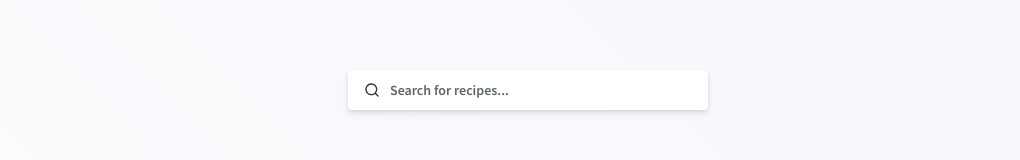
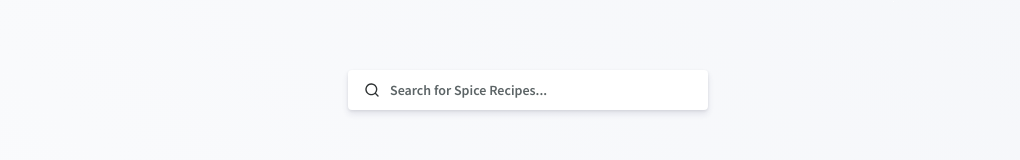
Before and after one commit to shaunsaker/spice-chef, a Next.js app: page / in a window 1280 px wide. Shown: the part 623-783 px from the top of the page, without its empty margins (112-1132 px from the left). Built offline with nearby package versions, Linux system fonts and the light colour scheme.

Commit message:
feature/scroll recipes into view on submit

```diff
--- a/src/components/BlankState.tsx
+++ b/src/components/BlankState.tsx
@@ -27,6 +27,7 @@ export const BlankState = ({
 
 const Container = styled('div', {
   backgroundColor: theme.colors.background,
+  height: 360,
 });
 
 const StyledContentContainer = styled(ContentContainer, {
--- a/src/components/SearchInput.tsx
+++ b/src/components/SearchInput.tsx
@@ -1,4 +1,9 @@
-import React, { ChangeEvent, ReactElement, useCallback } from 'react';
+import React, {
+  ChangeEvent,
+  createRef,
+  ReactElement,
+  useCallback,
+} from 'react';
 import SearchIcon from './icons/search.svg';
 import { styled, theme } from '../styles/stitches.config';
 
@@ -7,12 +12,16 @@ const SEARCH_ICON_SIZE = 16;
 interface SearchInputProps {
   value: string;
   onChangeText: (_text: string) => void;
+  onSubmit: () => void;
 }
 
 export const SearchInput = ({
   value,
   onChangeText,
+  onSubmit: onSubmitCb,
 }: SearchInputProps): ReactElement => {
+  const ref = createRef<HTMLInputElement>();
+
   const onChange = useCallback(
     (event: ChangeEvent<HTMLInputElement>) => {
       onChangeText(event.target.value);
@@ -20,8 +29,21 @@ export const SearchInput = ({
     [onChangeText],
   );
 
+  const onSubmit = useCallback(
+    event => {
+      // prevent default page reload
+      event.preventDefault();
+
+      // dismiss the keyboard on mobile
+      ref.current.blur();
+
+      onSubmitCb();
+    },
+    [ref, onSubmitCb],
+  );
+
   return (
-    <Container>
+    <Container onSubmit={onSubmit}>
       <SearchIconContainer>
         <SearchIcon
           width={SEARCH_ICON_SIZE}
@@ -31,7 +53,8 @@ export const SearchInput = ({
       </SearchIconContainer>
 
       <Input
-        placeholder="Search for recipes..."
+        ref={ref}
+        placeholder="Search for Spice Recipes..."
         value={value}
         onChange={onChange}
       />
@@ -39,7 +62,7 @@ export const SearchInput = ({
   );
 };
 
-const Container = styled('div', {
+const Container = styled('form', {
   position: 'relative',
   maxWidth: 360,
   margin: '0 auto',
--- a/src/pages/index.tsx
+++ b/src/pages/index.tsx
@@ -4,7 +4,7 @@ import { Recipe } from '../recipes/models';
 import { SearchInput } from '../components/SearchInput';
 import recipesData from '../data/recipes.json';
 import { objectToArray } from '../utils/objectToArray';
-import { useCallback, useState } from 'react';
+import { createRef, useCallback, useState } from 'react';
 import { Page } from '../components/Page';
 import Link from 'next/link';
 import { HeaderBar } from '../components/HeaderBar';
@@ -34,6 +34,8 @@ export const getStaticProps: GetStaticProps<Props> = async () => {
 export default function Home({ recipes }: Props) {
   const [filter, setFilter] = useState('');
 
+  const recipesRef = createRef<HTMLDivElement>();
+
   const filteredRecipes =
     filter.length > 1
       ? recipes.filter(recipe =>
@@ -45,6 +47,11 @@ export default function Home({ recipes }: Props) {
     setFilter(text);
   }, []);
 
+  const onSubmitFilter = useCallback(() => {
+    // scroll to the recipes section
+    recipesRef.current.scrollIntoView({ behavior: 'smooth' });
+  }, [recipesRef]);
+
   return (
     <Page>
       <HeaderBar />
@@ -52,10 +59,15 @@ export default function Home({ recipes }: Props) {
       <Hero />
 
       <SearchInputContainer>
-        <SearchInput value={filter} onChangeText={onChangeFilter} />
+        <SearchInput
+          value={filter}
+          onChangeText={onChangeFilter}
+          onSubmit={onSubmitFilter}
+        />
       </SearchInputContainer>
 
       {/* FIXME: extract to component */}
+      <div ref={recipesRef}>
         {filteredRecipes.length ? (
           <StyledContentContainer>
             <Grid
@@ -78,6 +90,7 @@ export default function Home({ recipes }: Props) {
             />
           </BlankStateContainer>
         )}
+      </div>
 
       <Footer />
     </Page>
```
Lines whose indentation alone changed are shown as unchanged.
